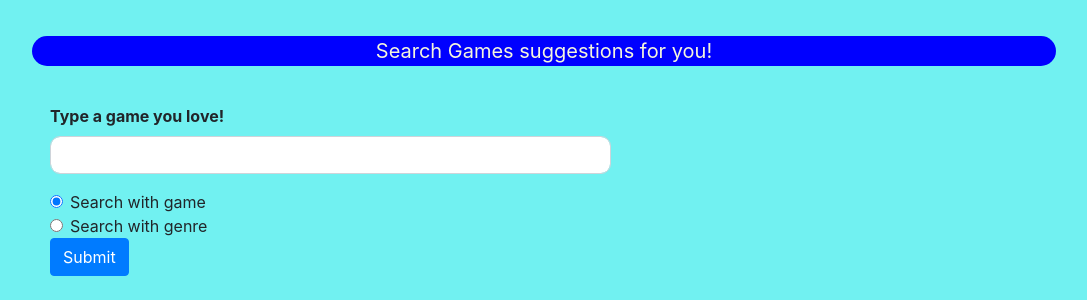
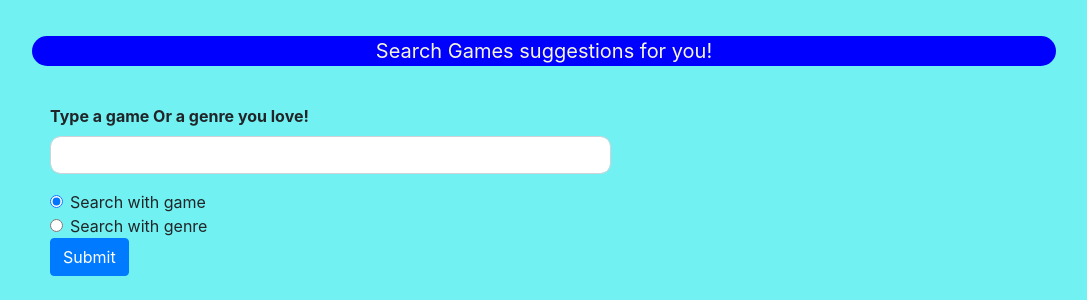
Before and after one commit to roi54/GameSpotProject, a Flask app: page / in a window 1280 px wide. Shown: the part 259-559 px from the top of the page, without its empty margins (96-1183 px from the left). Run offline with Flask 2, Linux system fonts and the light colour scheme; data that the repository does not hold is empty; some libraries are stand-ins or nearby versions.

Commit message:
Change the search form- from type a game to type a game or genre

```diff
--- a/templates/index.html
+++ b/templates/index.html
@@ -32,7 +32,7 @@
 <div class="searching-form">
     <form id="search-form" method="POST" action="/search">
         <div class="form-group font-weight-bold">
-            <label for="search-word">Type a game you love!</label>
+            <label for="search-word">Type a game Or a genre you love!</label>
             <input type="text" name="search-word" class="form-control" id="search-word">
         </div>
         <div class="form-check">
```
